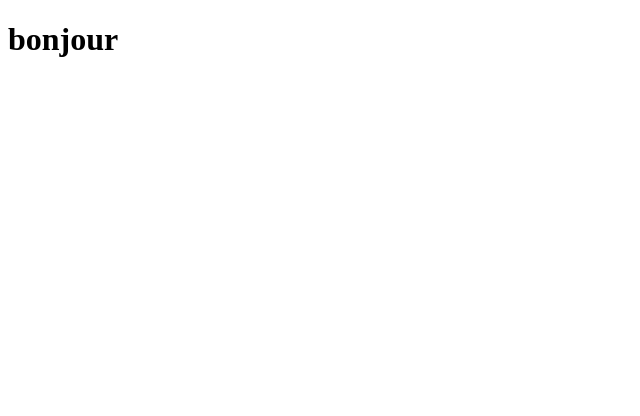
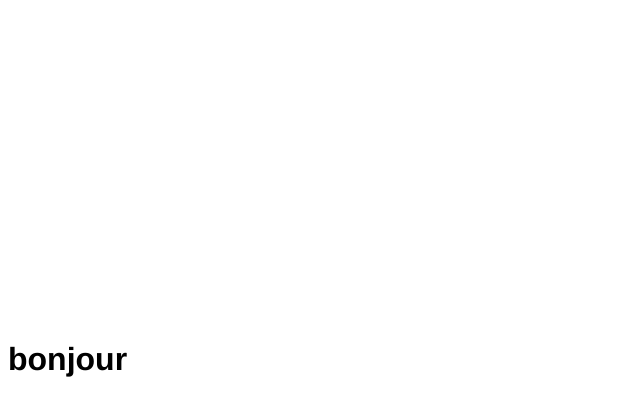
Before and after one commit to dezedden/hello, a plain HTML site: page index.html in a window 1280 px wide. Shown: the whole page, without its empty margins (0-640 px from the left). Drawn offline with Linux system fonts and the light colour scheme.

Commit message:
seconf file version with css 1

```diff
--- a/index.html
+++ b/index.html
@@ -4,7 +4,18 @@
         <meta charset="utf-8" />
         <title></title>
     </head>
+    <style type="text/css">
+      h1 {
+         position: absolute;
+         top: 40%;
+	 width 100%;
+	 text-align: center;
+	 font-family: Helvetica;
+	 font-size: 100;
+	 text-align: center;
+         }
+    </style>
     <body>
-        <h1>bonjour</h1>
+       <h1>bonjour</h1>
     </body>
 </html>
```
